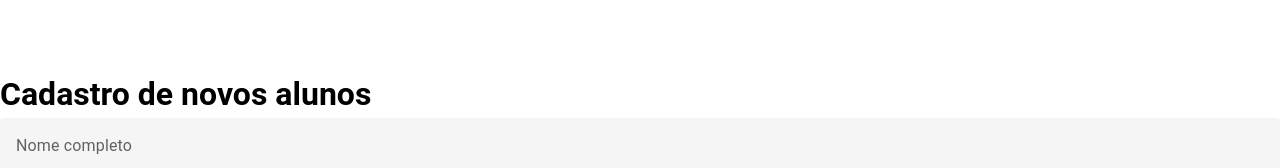
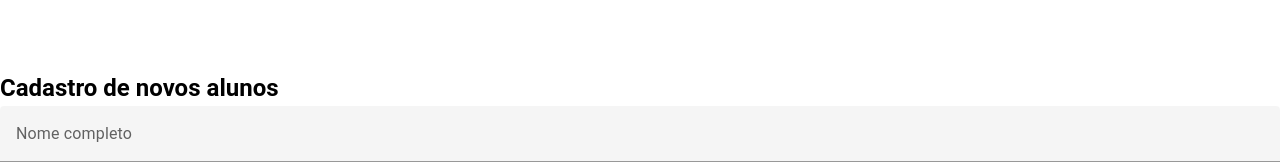
Before and after one commit to GabrielmValadao/Projeto_TrainSys, a Vue app in the folder project-trainsyst/: page /Cadastro/Novo/Aluno in a window 1280 px wide. Shown: the part 170-338 px from the top of the page. Built offline with nearby package versions, Linux system fonts and the light colour scheme.

Commit message:
style: começa a estilização da pagina de cadastro de novo aluno

```diff
--- a/project-trainsyst/src/views/NewStudentRegister/NewStudentRegister.vue
+++ b/project-trainsyst/src/views/NewStudentRegister/NewStudentRegister.vue
@@ -2,7 +2,7 @@
   <v-app>
     <Header></Header>
   </v-app>
-  <h1>Cadastro de novos alunos</h1>
+  <h2>Cadastro de novos alunos</h2>
   <v-form ref="form" @submit.prevent="handleSubmit">
     <v-text-field
       type="text"
```
